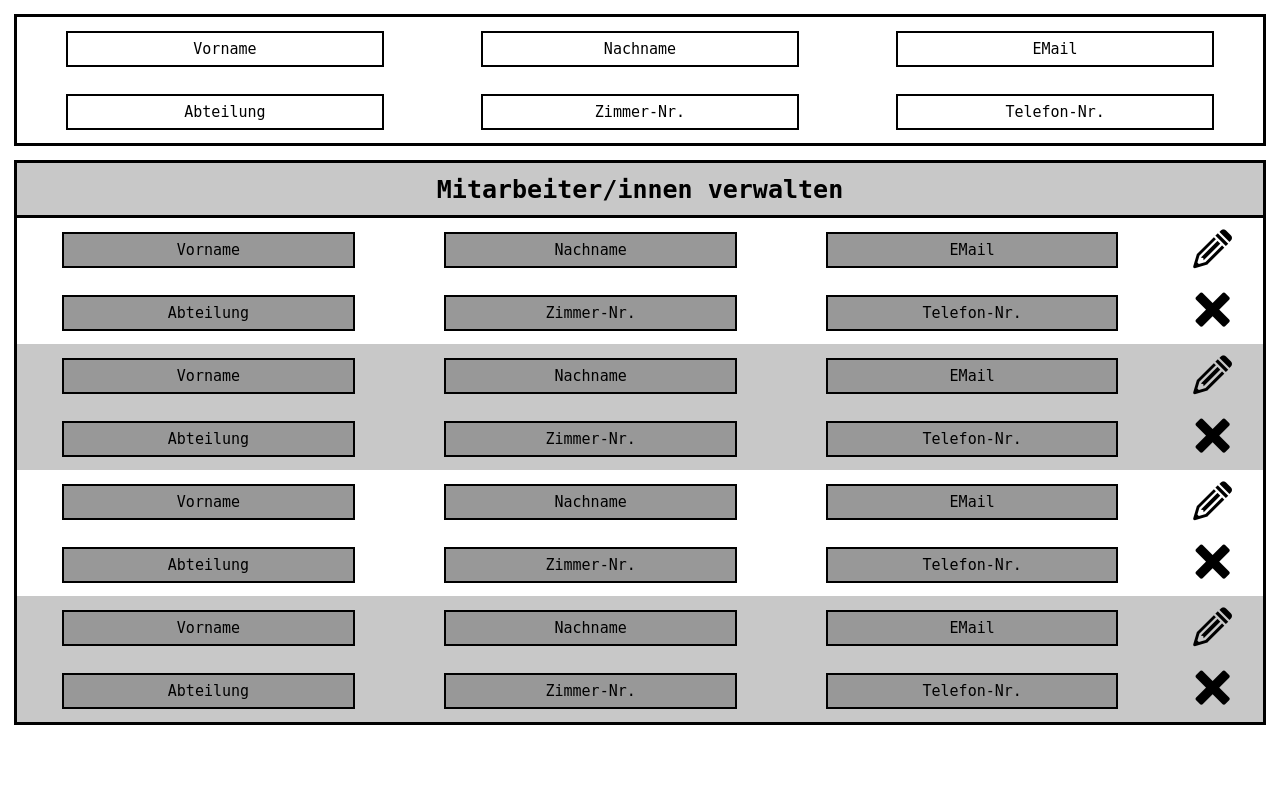
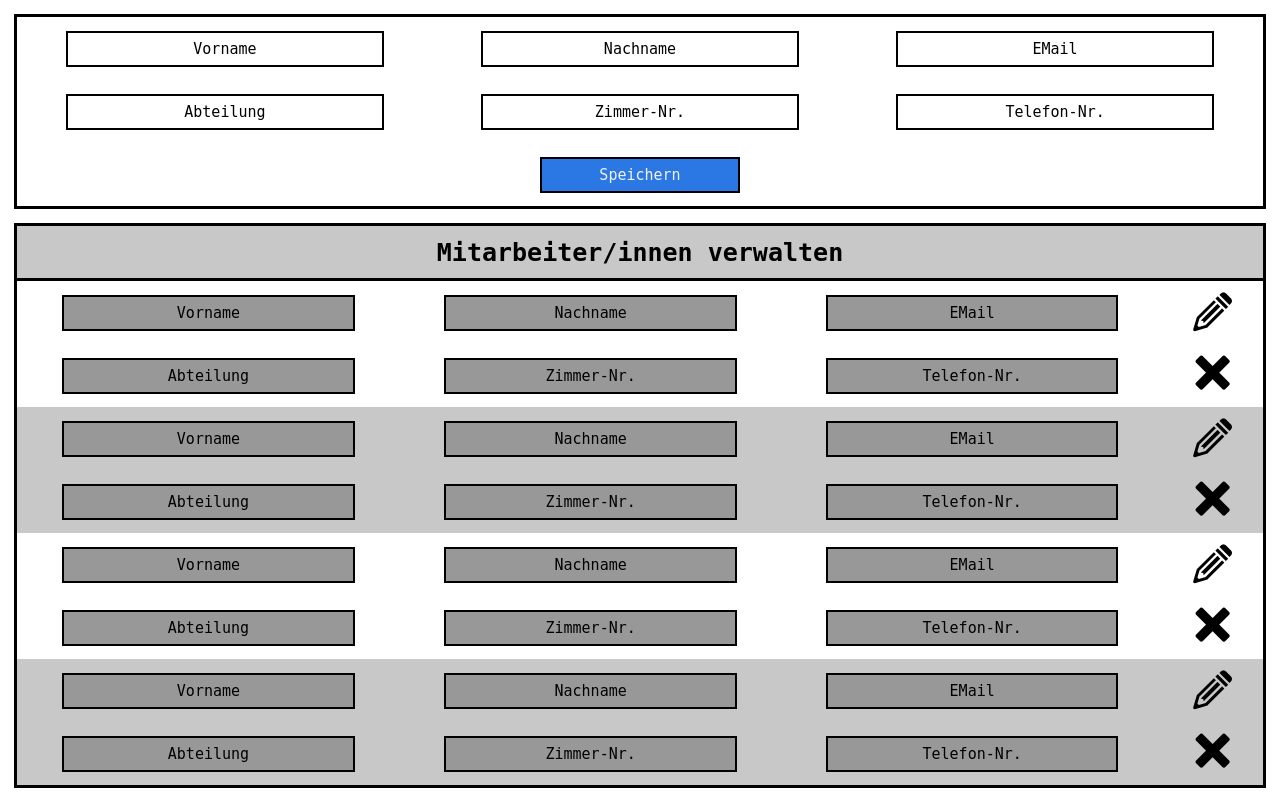
Before and after one commit to manuelll5/visitor4u, a PHP site: page /employee_main.php in a window 1280 px wide, after a click that opens the changed part. Shown: the part 142-944 px from the top of the page. Run offline with PHP 8.4, Linux system fonts and the light colour scheme.

Commit message:
js auf employee fertig sicherung vor beginn mit js/settings

```diff
--- a/employee/addEmployee.php
+++ b/employee/addEmployee.php
@@ -1,24 +1,21 @@
-<?php // TODO: bei allen input felder "name" anpassen! ?>
 <!-- Beginn form -->
 <form action="processing.php" method="post">
   <!-- Beginn table Mitarbeiter hinzufügen -->
-  <table id="displayNone" style="display: none;" class="table2 tableAll border">
+  <table id="displayNone" style="display:none;" class="border table2 tableAll">
     <tr>
       <td><input class="border" type="text" name="firstname" placeholder="Vorname" autocomplete="off" required></td>
       <td><input class="border" type="text" name="lastname" placeholder="Nachname" autocomplete="off" required></td>
-      <td><input class="border" type="email" name="username" placeholder="EMail" autocomplete="off" required></td>
+      <td><input class="border" type="email" name="email" placeholder="EMail" autocomplete="off" required></td>
     </tr>
     <tr>
-      <td><input class="border" type="text" name="firstname" placeholder="Abteilung" autocomplete="off" required></td>
-      <td><input class="border" type="text" name="lastname" placeholder="Zimmer-Nr." autocomplete="off" required></td>
-      <td><input class="border" type="text" name="username" placeholder="Telefon-Nr." autocomplete="off" required></td>
+      <td><input class="border" type="text" name="department" placeholder="Abteilung" autocomplete="off" required></td>
+      <td><input class="border" type="text" name="roomNo" placeholder="Zimmer-Nr." autocomplete="off" required></td>
+      <td><input class="border" type="text" name="phoneNo" placeholder="Telefon-Nr." autocomplete="off" required></td>
     </tr>
-  <!-- Ende table Mitarbeiter hinzufügen -->
+    <tr>
+      <td colspan="3"><input class="btn colorBlue border s_button" type="submit" value="Speichern"></td>
+    </tr>
+    <!-- Ende table Mitarbeiter hinzufügen -->
   </table>
-  <!-- Beginn button Speichern -->
-  <div style="text-align:center; display: none;">
-      <input class="btn colorBlue border s_button" type="submit" value="Speichern">
-  <!-- Ende button Speichern -->
-  </div>
 <!-- Ende form -->
 </form>
--- a/settings_main.php
+++ b/settings_main.php
@@ -5,10 +5,11 @@
     <meta charset="utf-8">
     <meta name="viewport" content="width=device-width, initial-scale=1.0">
     <link rel="stylesheet" href="css/mediaControl.css">
+    <script src="js/settings.js"></script>
     <title>Visitor4U - Einstellungen</title>
   </head>
   <header>
-    <?php //include "navbar.php"; ?>
+    <?php include "navbar.php"; ?>
   </header>
   <body>
     <?php //include "settings/headlineBasicSetting.php"; ?>
@@ -18,7 +19,7 @@
     <!-- <br> -->
     <?php //include "settings/dragAndDrop.php"; ?>
     <!-- <br> -->
-    <?php //include "settings/headlineLogin.php"; ?>
+    <?php include "settings/headlineLogin.php"; ?>
     <?php include "settings/addAccount.php"; ?>
     <?php //include "settings/adminAccount.php"; ?>
     <!-- <br> -->
```
Also changed, not shown: js/employee.js (+0 -10 lines), js/settings.js (+8 -0 lines), settings/addAccount.php (+2 -20 lines), settings/headlineLogin.php (+1 -6 lines).
